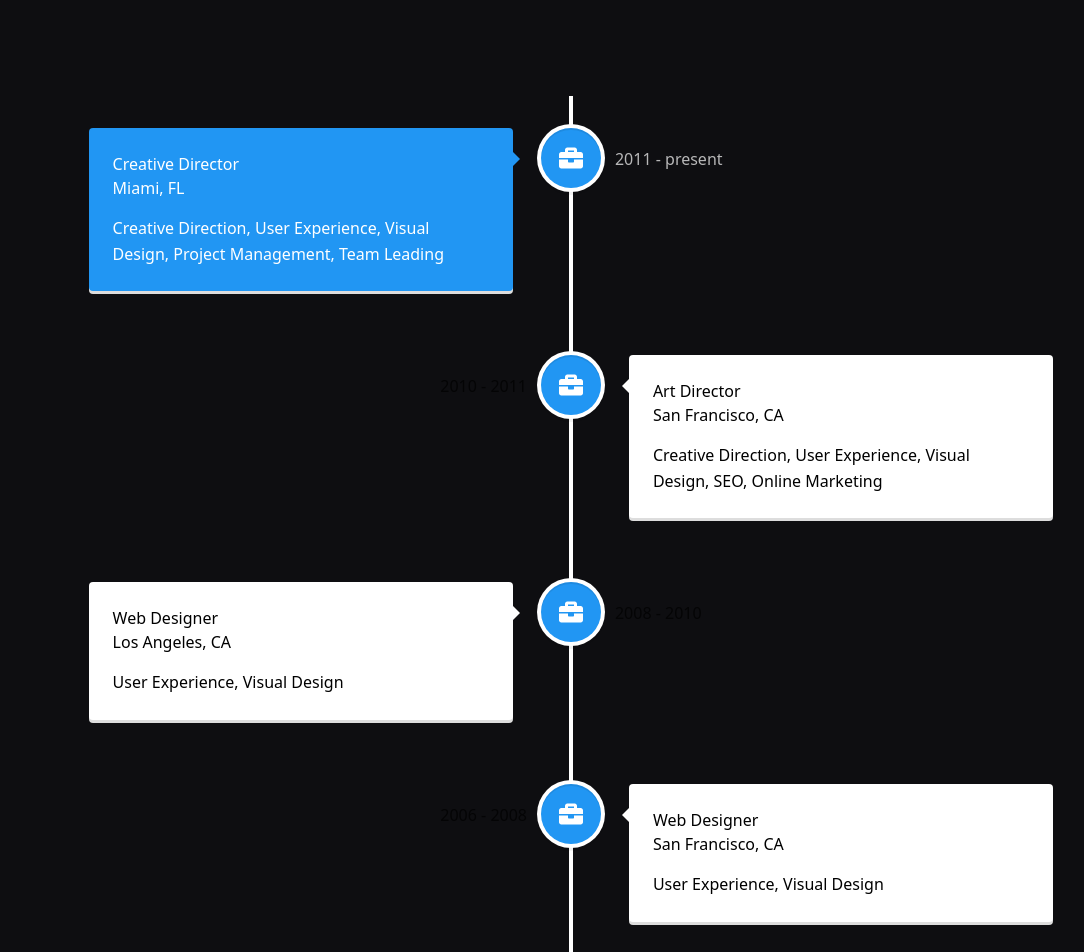
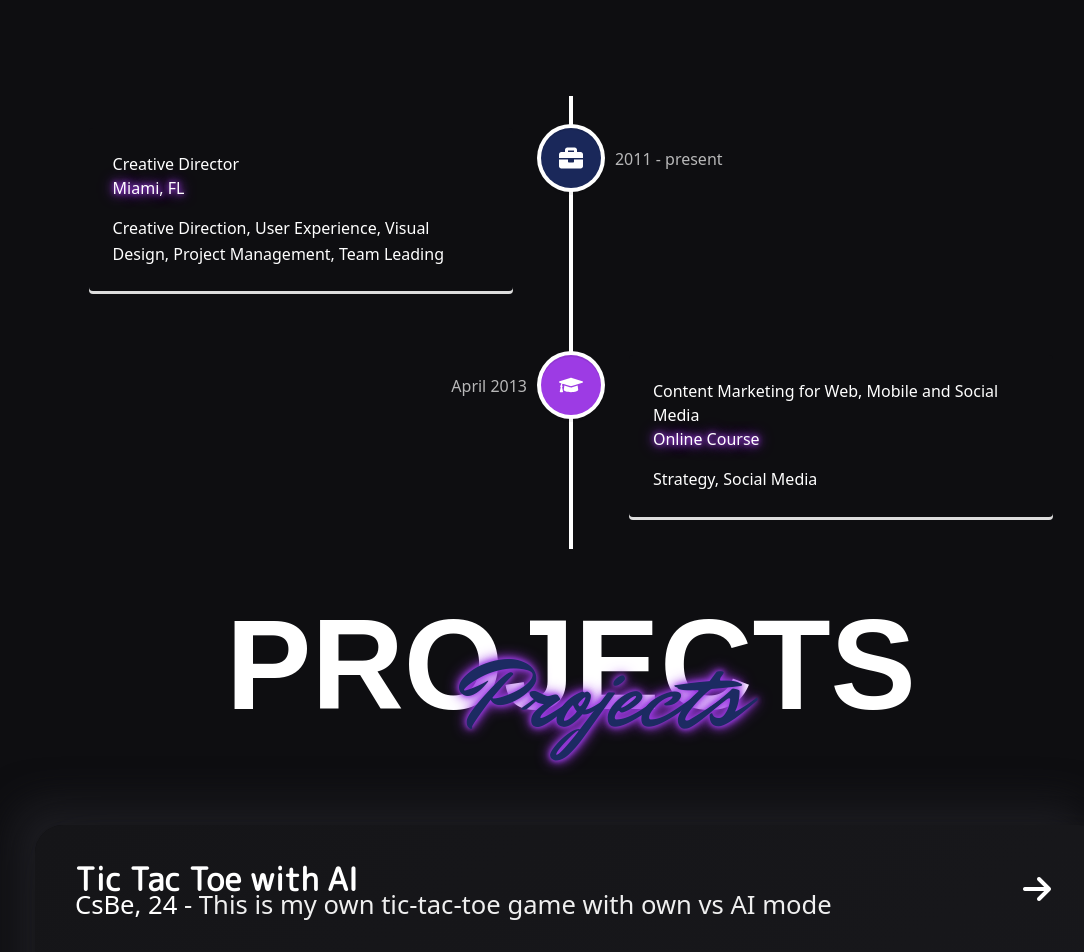
Before and after one commit to byluisfer/Portfolio, an Astro site: page / in a window 1280 px wide. Shown: the part 2640-3592 px from the top of the page, without its empty margins (69-1153 px from the left). Built offline with nearby package versions, Linux system fonts and the light colour scheme; Astro itself is replaced by a stand-in of ours; a web font is replaced by a local one.

Commit message:
Refactor education timeline styles for consistency

```diff
--- a/src/sections/EducationTimeline.jsx
+++ b/src/sections/EducationTimeline.jsx
@@ -8,98 +8,66 @@ import "react-vertical-timeline-component/style.min.css";
 const EducationTimeline = () => {
   return (
     <VerticalTimeline>
+      {/* Elemento de trabajo */}
       <VerticalTimelineElement
         className="vertical-timeline-element--work"
-        contentStyle={{ background: "rgb(33, 150, 243)", color: "#fff" }}
-        contentArrowStyle={{ borderRight: "7px solid  rgb(33, 150, 243)" }}
+        contentStyle={{ background: "#0e0e11", color: "#ffffff" }}
+        contentArrowStyle={{ borderRight: "7px solid  #0e0e11" }}
         date="2011 - present"
-        iconStyle={{ background: "rgb(33, 150, 243)", color: "#fff" }}
+        iconStyle={{ background: "#1a285a", color: "#ffffff" }}
         icon={<FaBriefcase />}
       >
         <h3 className="vertical-timeline-element-title">Creative Director</h3>
-        <h4 className="vertical-timeline-element-subtitle">Miami, FL</h4>
+        <h4
+          className="vertical-timeline-element-subtitle"
+          style={{
+            textShadow: `
+              0 0 5px #9D3BE4,
+              0 0 10px #9D3BE4,
+              0 0 15px #9D3BE4
+            `,
+          }}
+        >
+          Miami, FL
+        </h4>
         <p>
           Creative Direction, User Experience, Visual Design, Project
           Management, Team Leading
         </p>
       </VerticalTimelineElement>
-      <VerticalTimelineElement
-        className="vertical-timeline-element--work"
-        date="2010 - 2011"
-        iconStyle={{ background: "rgb(33, 150, 243)", color: "#fff" }}
-        icon={<FaBriefcase />}
-      >
-        <h3 className="vertical-timeline-element-title">Art Director</h3>
-        <h4 className="vertical-timeline-element-subtitle">
-          San Francisco, CA
-        </h4>
-        <p>
-          Creative Direction, User Experience, Visual Design, SEO, Online
-          Marketing
-        </p>
-      </VerticalTimelineElement>
-      <VerticalTimelineElement
-        className="vertical-timeline-element--work"
-        date="2008 - 2010"
-        iconStyle={{ background: "rgb(33, 150, 243)", color: "#fff" }}
-        icon={<FaBriefcase />}
-      >
-        <h3 className="vertical-timeline-element-title">Web Designer</h3>
-        <h4 className="vertical-timeline-element-subtitle">Los Angeles, CA</h4>
-        <p>User Experience, Visual Design</p>
-      </VerticalTimelineElement>
-      <VerticalTimelineElement
-        className="vertical-timeline-element--work"
-        date="2006 - 2008"
-        iconStyle={{ background: "rgb(33, 150, 243)", color: "#fff" }}
-        icon={<FaBriefcase />}
-      >
-        <h3 className="vertical-timeline-element-title">Web Designer</h3>
-        <h4 className="vertical-timeline-element-subtitle">
-          San Francisco, CA
-        </h4>
-        <p>User Experience, Visual Design</p>
-      </VerticalTimelineElement>
+
+      {/* Repite los mismos cambios para los demás elementos */}
+
+      {/* Elemento de educación */}
       <VerticalTimelineElement
         className="vertical-timeline-element--education"
+        contentStyle={{ background: "#0e0e11", color: "#ffffff" }}
+        contentArrowStyle={{ borderRight: "7px solid  #0e0e11" }}
         date="April 2013"
-        iconStyle={{ background: "rgb(233, 30, 99)", color: "#fff" }}
+        iconStyle={{ background: "#9D3BE4", color: "#ffffff" }}
         icon={<FaGraduationCap />}
       >
         <h3 className="vertical-timeline-element-title">
           Content Marketing for Web, Mobile and Social Media
         </h3>
-        <h4 className="vertical-timeline-element-subtitle">Online Course</h4>
+        <h4
+          className="vertical-timeline-element-subtitle"
+          style={{
+            textShadow: `
+              0 0 5px #9D3BE4,
+              0 0 10px #9D3BE4,
+              0 0 15px #9D3BE4
+            `,
+          }}
+        >
+          Online Course
+        </h4>
         <p>Strategy, Social Media</p>
       </VerticalTimelineElement>
-      <VerticalTimelineElement
-        className="vertical-timeline-element--education"
-        date="November 2012"
-        iconStyle={{ background: "rgb(233, 30, 99)", color: "#fff" }}
-        icon={<FaGraduationCap />}
-      >
-        <h3 className="vertical-timeline-element-title">
-          Agile Development Scrum Master
-        </h3>
-        <h4 className="vertical-timeline-element-subtitle">Certification</h4>
-        <p>Creative Direction, User Experience, Visual Design</p>
-      </VerticalTimelineElement>
-      <VerticalTimelineElement
-        className="vertical-timeline-element--education"
-        date="2002 - 2006"
-        iconStyle={{ background: "rgb(233, 30, 99)", color: "#fff" }}
-        icon={<FaGraduationCap />}
-      >
-        <h3 className="vertical-timeline-element-title">
-          Bachelor of Science in Interactive Digital Media Visual Imaging
-        </h3>
-        <h4 className="vertical-timeline-element-subtitle">Bachelor Degree</h4>
-        <p>Creative Direction, Visual Design</p>
-      </VerticalTimelineElement>
-      <VerticalTimelineElement
-        iconStyle={{ background: "rgb(16, 204, 82)", color: "#fff" }}
-        icon={<FaStar />}
-      />
+
+      {/* Continúa aplicando los mismos cambios a los demás elementos */}
+
+      {/* Elemento final (estrella) */}
     </VerticalTimeline>
   );
 };
```
